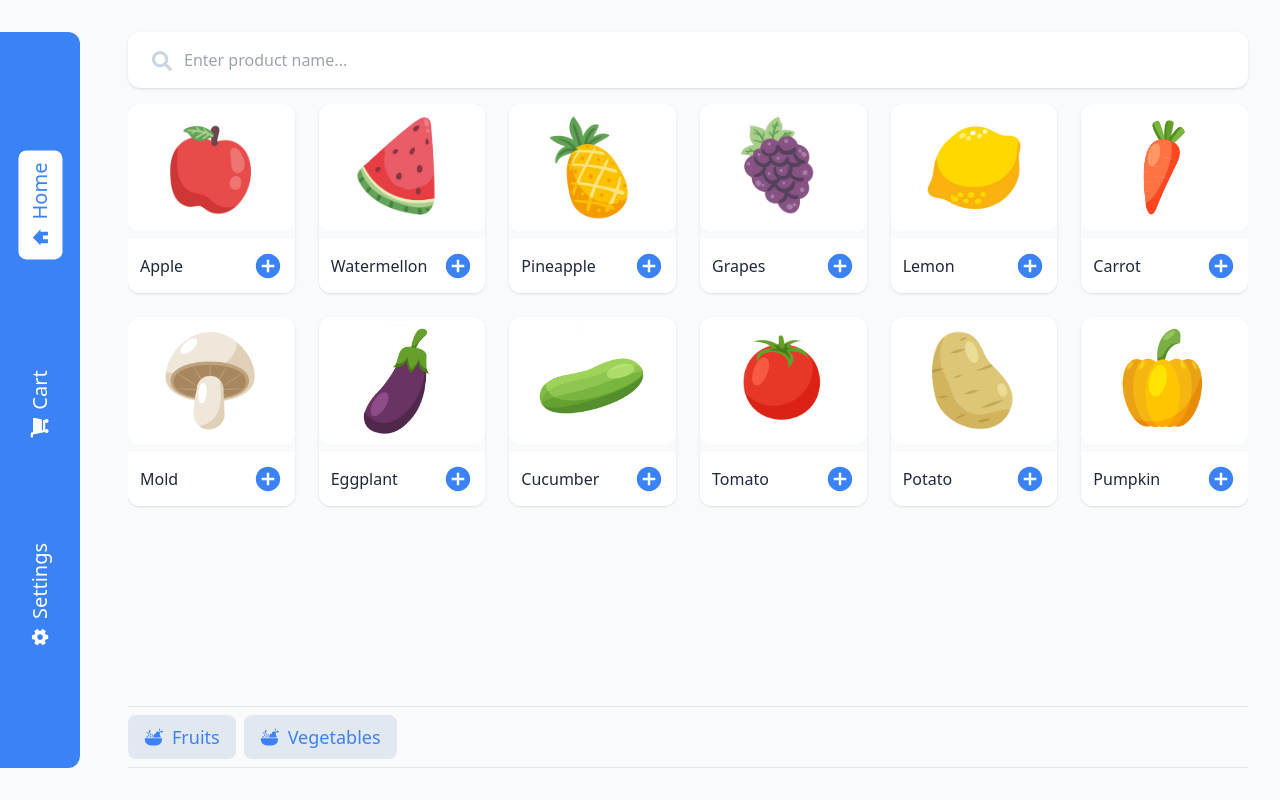
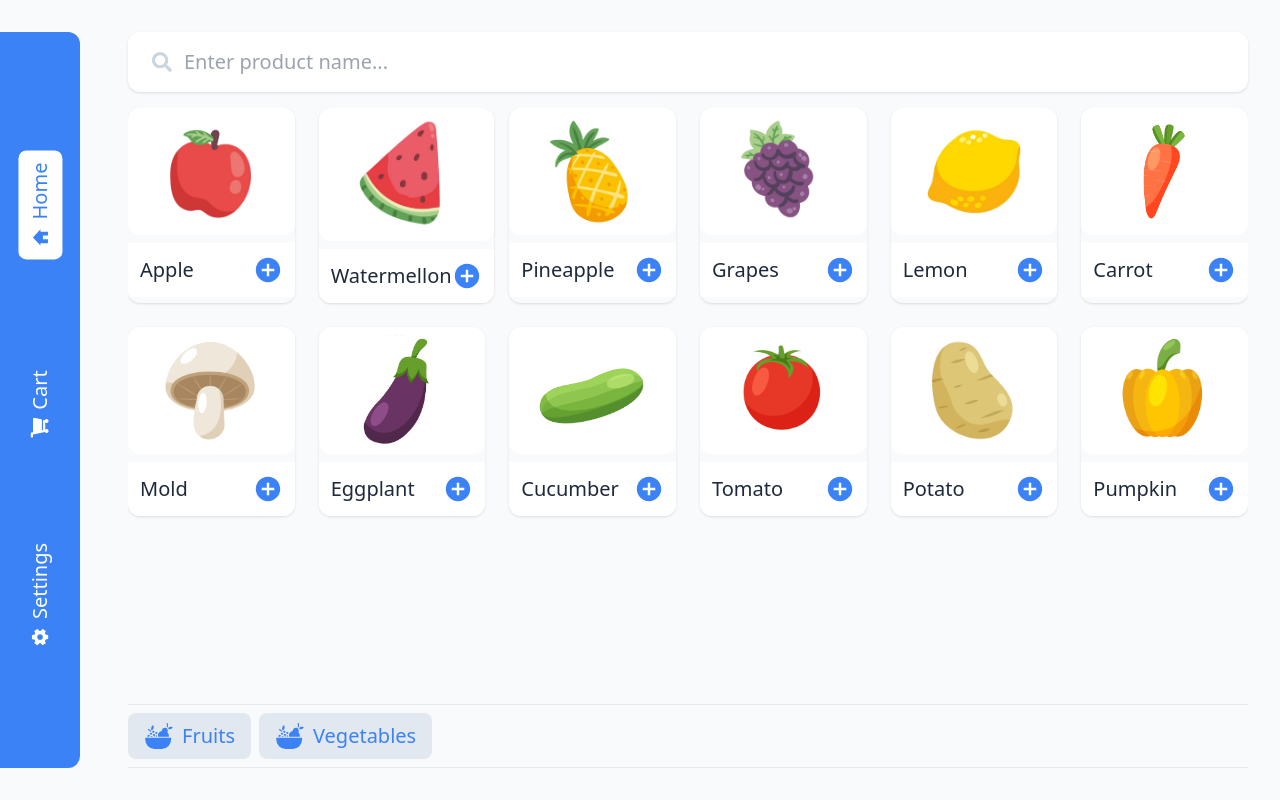
Before and after one commit to dannni-Op/shopping-cart, a React app: page / in a window 1280 px wide. Built offline with nearby package versions, Linux system fonts and the light colour scheme; the HTML template or start-up script is replaced by a standard one.

Commit message:
feat: update home font size

```diff
--- a/src/components/card.jsx
+++ b/src/components/card.jsx
@@ -32,16 +32,16 @@ export function Card({ data }) {
               alt={data.name}
             />
           </div>
-          <figcaption className="text-sm font-medium text-slate-800  bg-white p-3 flex justify-between items-center">
+          <figcaption className="text-sm md:text-base lg:text-lg xl:text-xl font-medium text-slate-800  bg-white p-3 flex justify-between items-center">
             <p className="block sm:hidden">${data.price}</p>
-            <p className="hidden sm:block sm:text-base">{data.name}</p>
+            <p className="hidden sm:block">{data.name}</p>
             <button
               onClick={() => {
                 addValue(data);
                 notifyAddedToCart(data);
               }}
             >
-              <IoMdAddCircle className="text-3xl text-blue-500 hover:text-blue-600" />
+              <IoMdAddCircle className="text-2xl md:text-3xl text-blue-500 hover:text-blue-600" />
             </button>
           </figcaption>
         </figure>
--- a/src/components/searchbar.jsx
+++ b/src/components/searchbar.jsx
@@ -11,7 +11,7 @@ export function SearchBar() {
         <div className="w-full relative">
           <input
             type="search"
-            className="text-base p-4 w-full rounded-xl shadow ps-14"
+            className="text-sm md:text-base lg:text-lg xl:text-xl p-4 w-full rounded-xl shadow ps-14"
             placeholder="Enter product name..."
             value={search}
             onChange={(e) => {
@@ -19,7 +19,7 @@ export function SearchBar() {
               setSearch(e.target.value);
             }}
           />
-          <FaSearch className="text-lg sm:text-xl text-slate-300 absolute top-1/3 left-6" />
+          <FaSearch className="text-lg md:text-xl text-slate-300 absolute top-1/3 left-6" />
         </div>
       </section>
     </>
--- a/src/pages/home.jsx
+++ b/src/pages/home.jsx
@@ -55,7 +55,7 @@ export function Home() {
             </section>
             <div className="text-slate-400 py-2 flex gap-2 border border-x-0">
               <button
-                className={`items-center gap-2 flex h-full text-blue-500 text-sm sm:text-lg font-medium px-4 py-2 rounded-lg hover:bg-slate-200 ${
+                className={`text-sm md:text-base lg:text-lg xl:text-xl items-center gap-2 flex h-full text-blue-500 font-medium px-4 py-2 rounded-lg hover:bg-slate-200 ${
                   filter.fruits && "bg-slate-200"
                 }`}
                 onClick={() => {
@@ -65,7 +65,7 @@ export function Home() {
                   });
                 }}
               >
-                <GiFruitBowl className="text-lg sm:text-xl" />
+                <GiFruitBowl className="text-lg md:text-xl lg:text-2xl xl:text-3xl" />
                 Fruits
               </button>
               <button
@@ -75,11 +75,11 @@ export function Home() {
                     vegetables: !filter.vegetables,
                   });
                 }}
-                className={`flex items-center gap-2 h-full text-blue-500 text-sm sm:text-lg font-medium px-4 py-2 rounded-lg hover:bg-slate-200 ${
+                className={`text-sm md:text-base lg:text-lg xl:text-xl flex items-center gap-2 h-full text-blue-500 font-medium px-4 py-2 rounded-lg hover:bg-slate-200 ${
                   filter.vegetables && "bg-slate-200"
                 }`}
               >
-                <GiFruitBowl className="text-lg sm:text-xl" />
+                <GiFruitBowl className="text-lg md:text-xl lg:text-2xl xl:text-3xl" />
                 Vegetables
               </button>
             </div>
```
